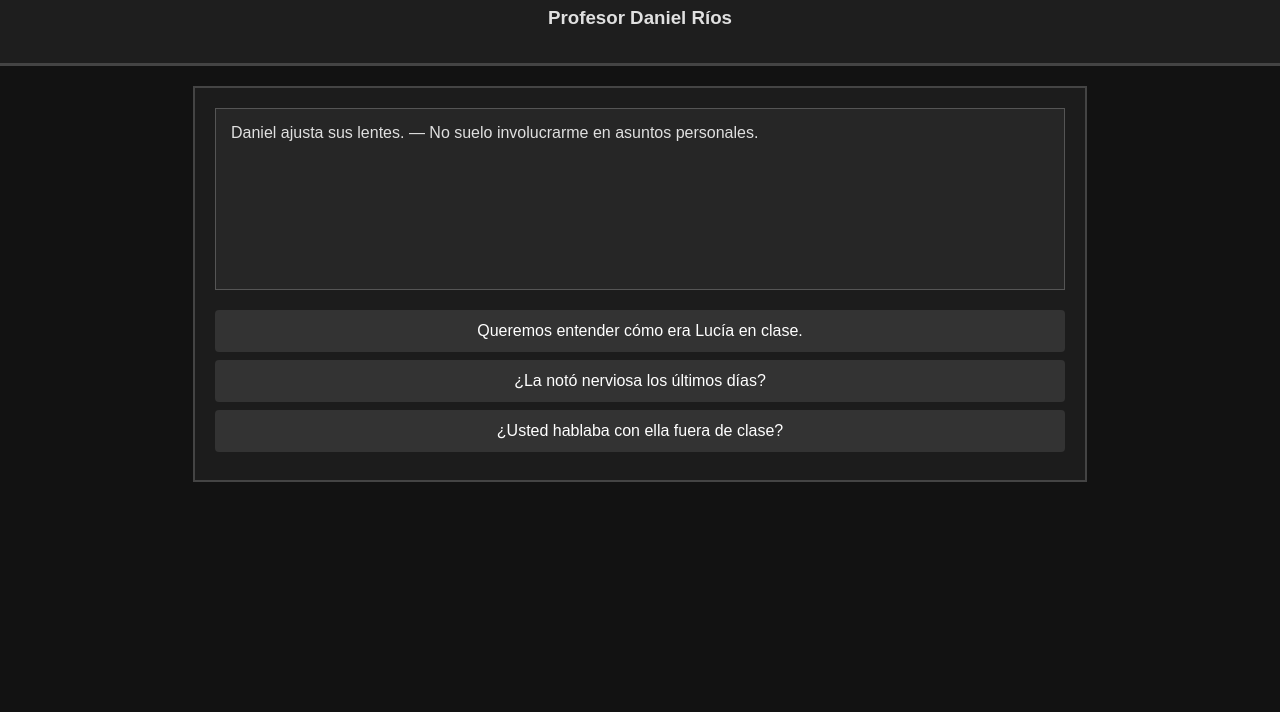
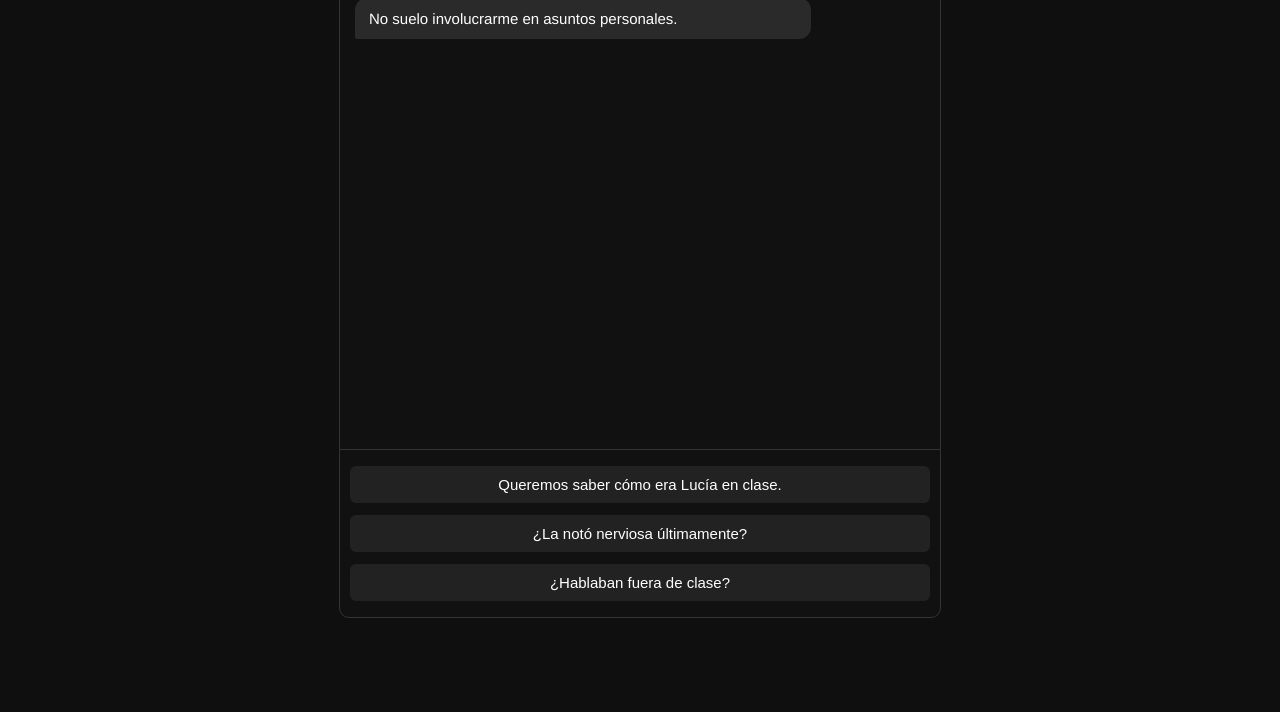
Before and after one commit to doraemondelbetis/El-Caso-De-Lucia-Herrera, a plain HTML site: page interrogatorio-daniel.html in a window 1280 px wide. Shown: the part 88-800 px from the top of the page. Drawn offline with Linux system fonts and the light colour scheme.

Commit message:
Update interrogatorio-daniel.html

```diff
--- a/interrogatorio-daniel.html
+++ b/interrogatorio-daniel.html
@@ -6,75 +6,98 @@
 
 <style>
 body{
-  background:#121212;
-  color:#e0e0e0;
-  font-family:Arial, sans-serif;
+  background:#0f0f0f;
+  font-family:"Helvetica Neue", Arial, sans-serif;
   margin:0;
+  color:#fff;
 }
 header{
-  background:#1e1e1e;
-  padding:15px;
+  background:#1f1f1f;
+  padding:12px;
   text-align:center;
-  border-bottom:3px solid #444;
+  border-bottom:2px solid #333;
 }
 main{
-  max-width:850px;
+  max-width:600px;
   margin:20px auto;
-  background:#1c1c1c;
-  border:2px solid #444;
-  padding:20px;
+  background:#111;
+  border-radius:10px;
+  border:1px solid #333;
+  display:flex;
+  flex-direction:column;
+  height:80vh;
 }
-#respuesta{
-  min-height:150px;
-  background:#262626;
-  border:1px solid #555;
+#chat{
+  flex:1;
   padding:15px;
-  margin-bottom:20px;
+  overflow-y:auto;
 }
-.opciones button{
-  display:block;
+.msg{
+  max-width:75%;
+  padding:10px 14px;
+  border-radius:12px;
+  margin:6px 0;
+  line-height:1.4;
+  font-size:15px;
+}
+.jugador{
+  background:#dcf8c6;
+  color:#000;
+  margin-left:auto;
+  border-bottom-right-radius:2px;
+}
+.daniel{
+  background:#2a2a2a;
+  color:#fff;
+  margin-right:auto;
+  border-bottom-left-radius:2px;
+}
+.typing{
+  font-style:italic;
+  opacity:0.7;
+}
+#opciones{
+  padding:10px;
+  border-top:1px solid #333;
+}
+#opciones button{
   width:100%;
-  margin:8px 0;
-  padding:12px;
-  background:#333;
+  margin:6px 0;
+  padding:10px;
+  background:#222;
   color:#fff;
   border:none;
-  border-radius:4px;
+  border-radius:6px;
   cursor:pointer;
-  font-size:16px;
+  font-size:15px;
 }
-.opciones button:hover{
+#opciones button:hover{
   background:#ffcc00;
   color:#000;
 }
-.center{ text-align:center; }
 .btn{
-  background:#444;
-  color:#fff;
-  padding:12px 18px;
-  border:none;
-  border-radius:4px;
-  cursor:pointer;
-  font-size:16px;
-}
-.btn:hover{
   background:#ffcc00;
   color:#000;
+  padding:12px 16px;
+  border-radius:6px;
+  text-decoration:none;
+  font-weight:bold;
+  display:inline-block;
 }
+.center{ text-align:center; margin-top:15px; }
 </style>
 </head>
 
 <body>
 
 <header>
-<h1>Interrogatorio</h1>
-<h3>Profesor Daniel Ríos</h3>
+<strong>Interrogatorio — Daniel Ríos</strong>
 </header>
 
 <main>
 
-<div id="respuesta"></div>
-<div class="opciones" id="opciones"></div>
+<div id="chat"></div>
+<div id="opciones"></div>
 
 </main>
 
@@ -83,206 +106,139 @@ let nivel = 0;
 
 const niveles = [
   {
-    texto:"Daniel ajusta sus lentes. — No suelo involucrarme en asuntos personales.",
+    intro:"No suelo involucrarme en asuntos personales.",
     preguntas:[
-      {
-        q:"Queremos entender cómo era Lucía en clase.",
-        r:"Era observadora. Hacía preguntas que otros evitaban."
-      },
-      {
-        q:"¿La notó nerviosa los últimos días?",
-        r:"Sí… pero no por exámenes."
-      },
-      {
-        q:"¿Usted hablaba con ella fuera de clase?",
-        r:"Solo lo estrictamente académico."
-      }
+      {q:"Queremos saber cómo era Lucía en clase.", r:"Observadora. Hacía preguntas que otros evitaban."},
+      {q:"¿La notó nerviosa últimamente?", r:"Sí… pero no por exámenes."},
+      {q:"¿Hablaban fuera de clase?", r:"Solo lo académico."}
     ]
   },
   {
-    texto:"Daniel se acomoda en la silla.",
+    intro:"Se ajusta los lentes.",
     preguntas:[
-      {
-        q:"¿Le contó si tenía problemas con alguien?",
-        r:"No con nombres. Solo dijo que alguien la seguía."
-      },
-      {
-        q:"¿Eso le pareció grave?",
-        r:"Más de lo que aparenté en ese momento."
-      },
-      {
-        q:"¿Por qué no avisó a nadie?",
-        r:"Creí que exageraba."
-      }
+      {q:"¿Le habló de problemas con alguien?", r:"No dio nombres. Solo dijo que alguien la seguía."},
+      {q:"¿Le preocupó eso?", r:"Más de lo que aparenté."},
+      {q:"¿Avisó a alguien?", r:"Creí que exageraba."}
     ]
   },
   {
-    texto:"Evita mirarte directamente.",
+    intro:"Evita mirarte.",
     preguntas:[
-      {
-        q:"¿Lucía confiaba en usted?",
-        r:"Más de lo que debería un alumno con un profesor."
-      },
-      {
-        q:"¿Le dio algo para guardar?",
-        r:"Sí… aunque no debía."
-      },
-      {
-        q:"¿Ese algo tiene relación con su desaparición?",
-        r:"Temo que sí."
-      }
+      {q:"¿Lucía confiaba en usted?", r:"Más de lo normal."},
+      {q:"¿Le dio algo para guardar?", r:"Sí. Algo que no debía."},
+      {q:"¿Tiene relación con su desaparición?", r:"Temo que sí."}
     ]
   },
   {
-    texto:"Suspira con cansancio.",
+    intro:"Suspira.",
     preguntas:[
-      {
-        q:"¿Qué contenía eso que le dio?",
-        r:"Apuntes. Observaciones. Cosas que no cuadraban."
-      },
-      {
-        q:"¿Sobre quién?",
-        r:"Sobre alguien que no debía aparecer."
-      },
-      {
-        q:"¿Un estudiante?",
-        r:"No."
-      }
+      {q:"¿Qué era ese objeto?", r:"Un cuaderno."},
+      {q:"¿Qué contenía?", r:"Observaciones. Códigos."},
+      {q:"¿Sobre quién?", r:"Sobre alguien que no debía aparecer."}
     ]
   },
   {
-    texto:"Daniel se queda en silencio unos segundos.",
+    intro:"Mira al suelo.",
     preguntas:[
-      {
-        q:"¿Lucía investigaba a alguien?",
-        r:"Más bien… se protegía."
-      },
-      {
-        q:"¿Le pidió ayuda?",
-        r:"Me pidió que guardara ese cuaderno."
-      },
-      {
-        q:"¿Le pidió discreción?",
-        r:"Insistió demasiado."
-      }
+      {q:"¿Lucía investigaba a alguien?", r:"Más bien se protegía."},
+      {q:"¿Le pidió discreción?", r:"Insistió demasiado."},
+      {q:"¿Por qué aceptó?", r:"Porque tenía miedo."}
     ]
   },
   {
-    texto:"Se frota las manos, nervioso.",
+    intro:"Se frota las manos.",
     preguntas:[
-      {
-        q:"¿Pensó en devolverle el cuaderno?",
-        r:"No tuve oportunidad."
-      },
-      {
-        q:"¿Por qué?",
-        r:"Dejó de venir."
-      },
-      {
-        q:"¿Cuándo fue la última vez que la vio?",
-        r:"Dos días antes de desaparecer."
-      }
+      {q:"¿Cuándo la vio por última vez?", r:"Dos días antes de desaparecer."},
+      {q:"¿Intentó devolverle el cuaderno?", r:"No tuve oportunidad."},
+      {q:"¿Por qué?", r:"Dejó de venir."}
     ]
   },
   {
-    texto:"La tensión aumenta.",
+    intro:"Respira hondo.",
     preguntas:[
-      {
-        q:"¿El cuaderno menciona nombres?",
-        r:"No directamente."
-      },
-      {
-        q:"¿Códigos?",
-        r:"Sí… muchos."
-      },
-      {
-        q:"¿Lugares?",
-        r:"También."
-      }
+      {q:"¿El cuaderno tiene nombres?", r:"No directamente."},
+      {q:"¿Tiene códigos?", r:"Muchos."},
+      {q:"¿Lugares?", r:"También."}
     ]
   },
   {
-    texto:"Daniel asiente lentamente.",
+    intro:"Asiente lentamente.",
     preguntas:[
-      {
-        q:"¿Ese cuaderno podría ayudarnos?",
-        r:"Si saben leerlo."
-      },
-      {
-        q:"¿Es peligroso tenerlo?",
-        r:"Para ustedes… menos que para ella."
-      },
-      {
-        q:"¿Por qué no lo entregó antes?",
-        r:"Miedo."
-      }
+      {q:"¿Puede ayudarnos?", r:"Si saben leerlo."},
+      {q:"¿Es peligroso?", r:"Para ustedes, menos que para ella."},
+      {q:"¿Por qué no lo entregó antes?", r:"Miedo."}
     ]
   },
   {
-    texto:"Se levanta y toma su portafolio.",
+    intro:"Abre su portafolio.",
     preguntas:[
-      {
-        q:"¿Está dispuesto a entregarlo ahora?",
-        r:"No tengo derecho a ocultarlo más."
-      },
-      {
-        q:"¿Confía en nosotras?",
-        r:"Más que en mí mismo."
-      },
-      {
-        q:"¿Lucía quería que lo viéramos?",
-        r:"Exactamente."
-      }
+      {q:"¿Nos lo dará ahora?", r:"No tengo derecho a ocultarlo más."},
+      {q:"¿Confía en nosotras?", r:"Más que en mí mismo."},
+      {q:"¿Lucía quería esto?", r:"Exactamente."}
     ]
   },
   {
-    texto:"Daniel coloca un cuaderno sobre la mesa.",
+    intro:"Coloca un cuaderno sobre la mesa.",
     preguntas:[
-      {
-        q:"Lo revisaremos con cuidado.",
-        r:"Eso esperaba."
-      },
-      {
-        q:"¿Algo más que debamos saber?",
-        r:"No todo está escrito literalmente."
-      },
-      {
-        q:"¿A qué se refiere?",
-        r:"A cómo está escrito."
-      }
+      {q:"Lo revisaremos.", r:"Eso esperaba."},
+      {q:"¿Algo más?", r:"No todo está escrito literalmente."},
+      {q:"¿A qué se refiere?", r:"A cómo está escrito."}
     ]
   }
 ];
 
+const chat = document.getElementById("chat");
+const opciones = document.getElementById("opciones");
+
+function escribirDaniel(texto){
+  const typing = document.createElement("div");
+  typing.className = "msg daniel typing";
+  typing.innerText = "Daniel está escribiendo…";
+  chat.appendChild(typing);
+  chat.scrollTop = chat.scrollHeight;
+
+  setTimeout(()=>{
+    typing.remove();
+    const msg = document.createElement("div");
+    msg.className = "msg daniel";
+    msg.innerText = texto;
+    chat.appendChild(msg);
+    chat.scrollTop = chat.scrollHeight;
+  },1000);
+}
+
 function cargarNivel(){
-  const r = document.getElementById("respuesta");
-  const o = document.getElementById("opciones");
-  o.innerHTML = "";
+  opciones.innerHTML = "";
 
   if(nivel < niveles.length){
-    r.innerText = niveles[nivel].texto;
+    escribirDaniel(niveles[nivel].intro);
 
     niveles[nivel].preguntas.forEach(p=>{
       const b = document.createElement("button");
       b.innerText = p.q;
       b.onclick = ()=>{
-        r.innerText = "— " + p.r;
-        o.innerHTML = "";
+        const user = document.createElement("div");
+        user.className = "msg jugador";
+        user.innerText = p.q;
+        chat.appendChild(user);
+        opciones.innerHTML = "";
+        escribirDaniel(p.r);
         setTimeout(()=>{
           nivel++;
           cargarNivel();
-        },1200);
+        },1300);
       };
-      o.appendChild(b);
+      opciones.appendChild(b);
     });
   } else {
-    r.innerHTML = `
-      <p><strong>Daniel se levanta lentamente.</strong></p>
-      <p>— Lucía dijo que alguien sabría interpretar esto.</p>
-      <div class="center">
-        <a href="cuaderno-profesor.html" class="btn">📓 Abrir cuaderno del profesor</a>
-      </div>
-    `;
+    escribirDaniel("Lucía dijo que alguien sabría interpretar esto.");
+    setTimeout(()=>{
+      opciones.innerHTML = `
+        <div class="center">
+          <a href="cuaderno-profesor.html" class="btn">📓 Abrir cuaderno del profesor</a>
+        </div>
+      `;
+    },1200);
   }
 }
 
```
